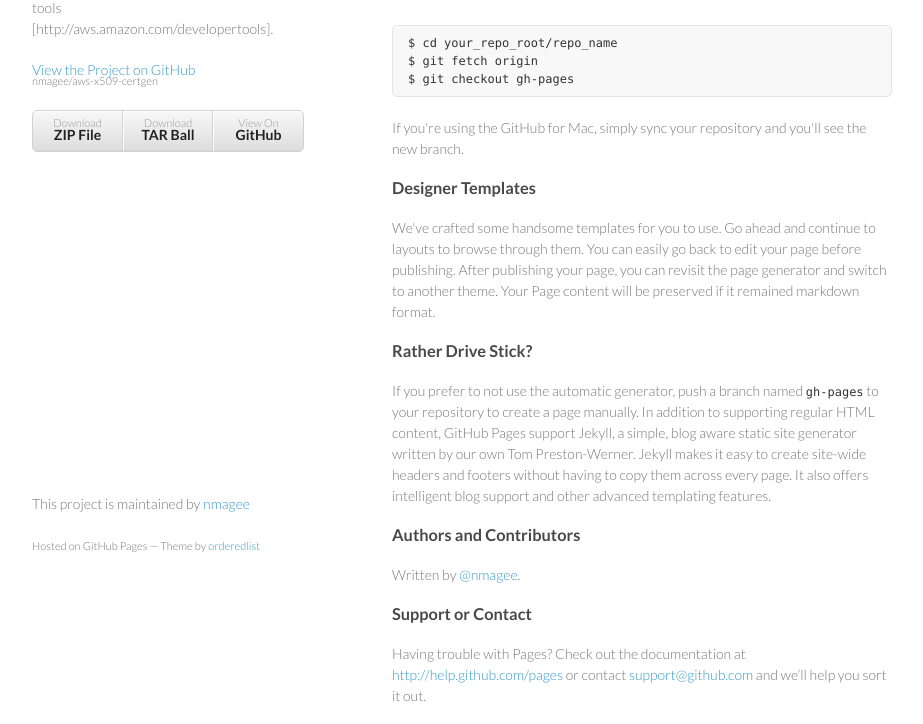
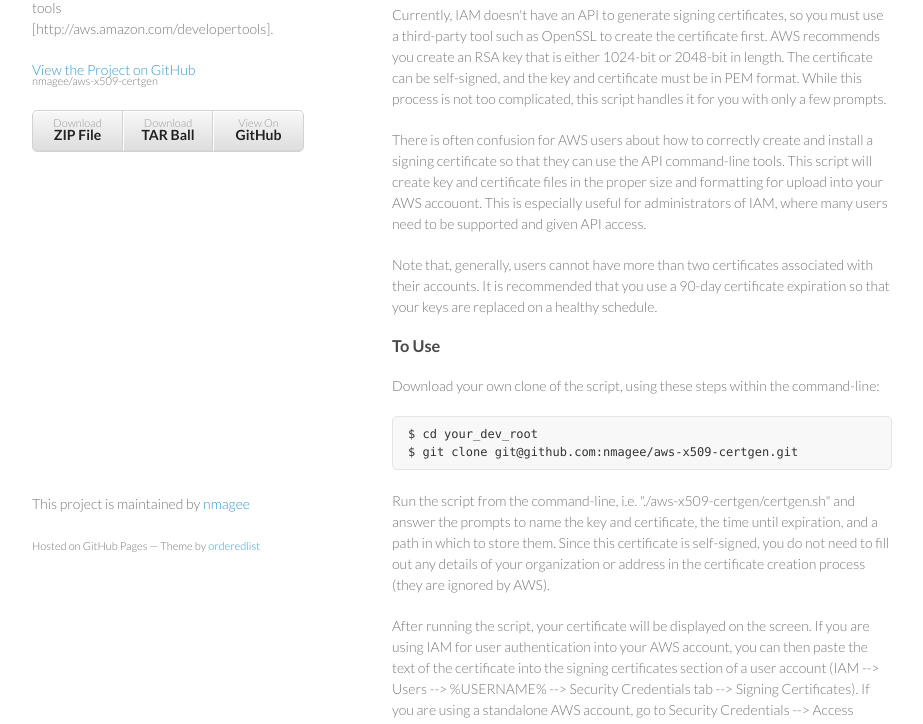
Before and after one commit to nmagee/aws-iam-certgen, a plain HTML site: page index.html in a window 1280 px wide. Shown: the part 175-899 px from the top of the page, without its empty margins (178-1101 px from the left). Drawn offline with Linux system fonts and the light colour scheme.

Commit message:
fleshing out the index.html page for the gh-pages site.

```diff
--- a/index.html
+++ b/index.html
@@ -28,24 +28,25 @@
         </ul>
       </header>
       <section>
-        <h3>Welcome to GitHub Pages.</h3>
+        <h3>Amazon Web Services x.509 Signing Certificate Generator</h3>
 
-<p>This automatic page generator is the easiest way to create beautiful pages for all of your projects. Author your page content here using GitHub Flavored Markdown, select a template crafted by a designer, and publish. After your page is generated, you can check out the new branch:</p>
+<p>This is a simple bash script that will generate an x.509 key and signing certificate for you. This allows you to use the various AWS API tools securely [http://aws.amazon.com/developertools].</p>
+<p>Currently, IAM doesn't have an API to generate signing certificates, so you must use a third-party tool such as OpenSSL to create the certificate first. AWS recommends you create an RSA key that is either 1024-bit or 2048-bit in length. The certificate can be self-signed, and the key and certificate must be in PEM format. While this process is not too complicated, this script handles it for you with only a few prompts.</p>
 
-<pre><code>$ cd your_repo_root/repo_name
-$ git fetch origin
-$ git checkout gh-pages
+<p>There is often confusion for AWS users about how to correctly create and install a signing certificate so that they can use the API command-line tools. This script will create key and certificate files in the proper size and formatting for upload into your AWS accouont. This is especially useful for administrators of IAM, where many users need to be supported and given API access.</p>
+
+<p>Note that, generally, users cannot have more than two certificates associated with their accounts. It is recommended that you use a 90-day certificate expiration so that your keys are replaced on a healthy schedule.</p>
+
+<h3>To Use</h3>
+<p>Download your own clone of the script, using these steps within the command-line:</p>
+
+<pre><code>$ cd your_dev_root
+$ git clone git@github.com:nmagee/aws-x509-certgen.git
 </code></pre>
 
-<p>If you're using the GitHub for Mac, simply sync your repository and you'll see the new branch.</p>
+<p>Run the script from the command-line, i.e. "./aws-x509-certgen/certgen.sh" and answer the prompts to name the key and certificate, the time until expiration, and a path in which to store them. Since this certificate is self-signed, you do not need to fill out any details of your organization or address in the certificate creation process (they are ignored by AWS).</p>
 
-<h3>Designer Templates</h3>
-
-<p>We've crafted some handsome templates for you to use. Go ahead and continue to layouts to browse through them. You can easily go back to edit your page before publishing. After publishing your page, you can revisit the page generator and switch to another theme. Your Page content will be preserved if it remained markdown format.</p>
-
-<h3>Rather Drive Stick?</h3>
-
-<p>If you prefer to not use the automatic generator, push a branch named <code>gh-pages</code> to your repository to create a page manually. In addition to supporting regular HTML content, GitHub Pages support Jekyll, a simple, blog aware static site generator written by our own Tom Preston-Werner. Jekyll makes it easy to create site-wide headers and footers without having to copy them across every page. It also offers intelligent blog support and other advanced templating features.</p>
+<p>After running the script, your certificate will be displayed on the screen. If you are using IAM for user authentication into your AWS account, you can then paste the text of the certificate into the signing certificates section of a user account (IAM --> Users --> %USERNAME% --> Security Credentials tab --> Signing Certificates). If you are using a standalone AWS account, go to Security Credentials --> Access Credentials --> X.509 Certificates and upload your own certificate.</p>
 
 <h3>Authors and Contributors</h3>
 
```
